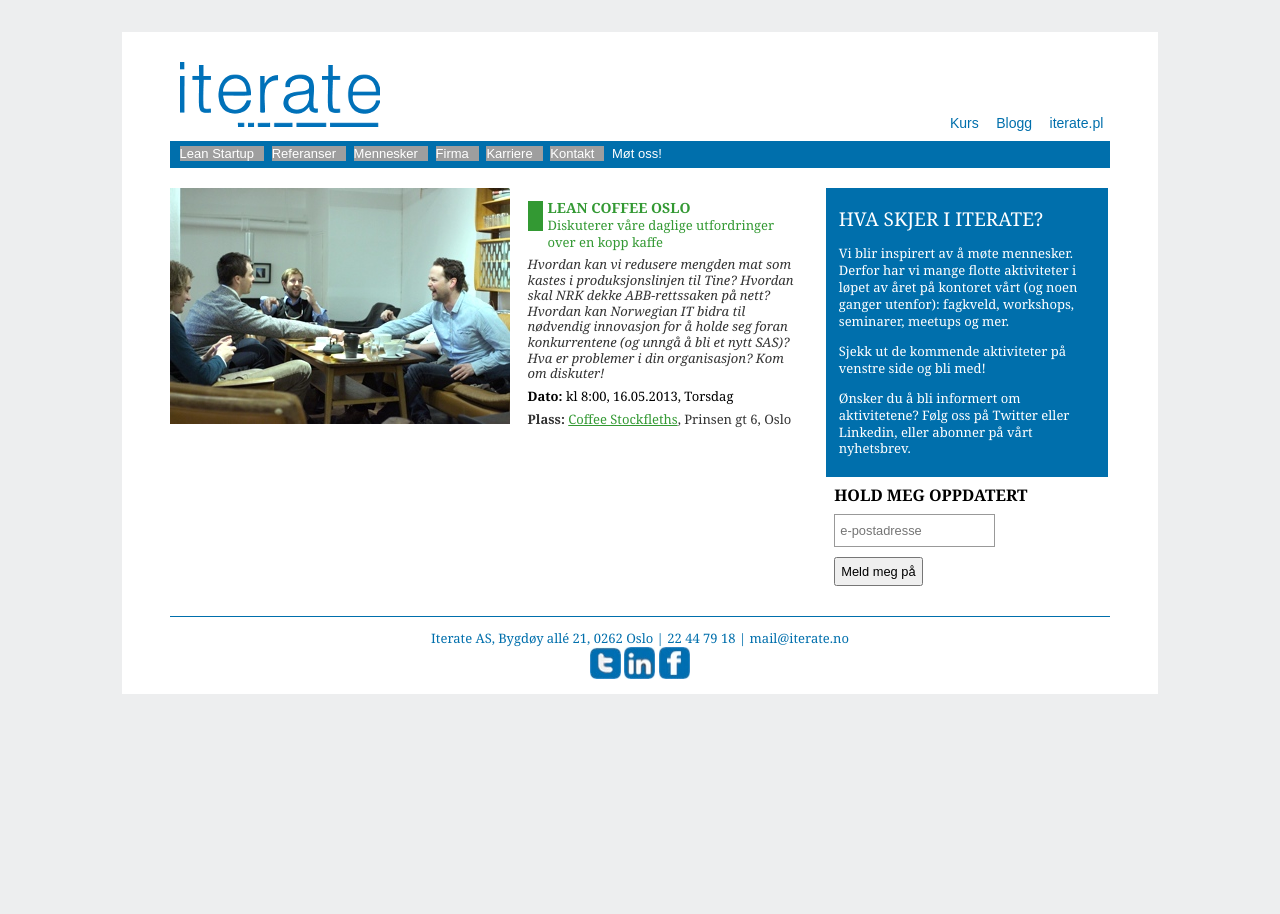
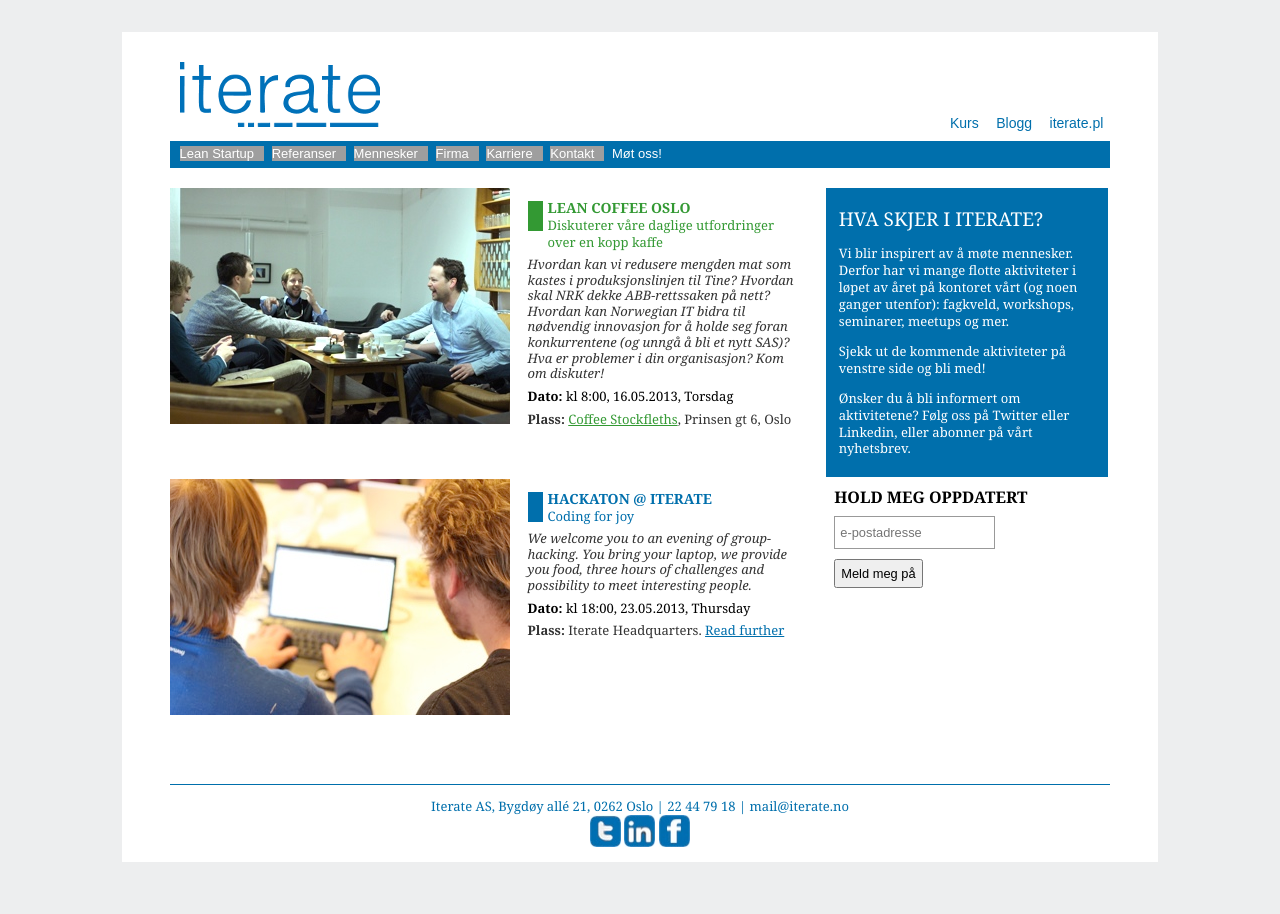
Before and after one commit to therese1g1/iterate.github.com, a Jekyll site: the page built from moetoss/index.html, in a window 1280 px wide. Built offline with Jekyll 4.4.1, drawn with Linux system fonts in a browser that asks for light colours; grey boxes are pictures that could not be loaded.

Commit message:
update fagkveld and møt oss page with Hackaton

```diff
--- a/fagkveld/index.html
+++ b/fagkveld/index.html
@@ -14,7 +14,6 @@ title: Iterate
 
 <img src="/static/images/hackaton.jpg" alt="package">
 
-            <p><em>Subscribe:</em> fagkveld@iterate.no</p>
 
         </article>
 
--- a/moetoss/index.html
+++ b/moetoss/index.html
@@ -42,7 +42,6 @@ title: Iterate
 
     <aside class="grid_5 omega">
 
-
         <div class="sidebar">
             <div class="fakta">
                 <h1>Hva skjer i Iterate?</h1>
@@ -54,6 +53,37 @@ title: Iterate
                 <p>Ønsker du å bli informert om aktivitetene? Følg oss på Twitter eller Linkedin, eller abonner på vårt nyhetsbrev.</p>
 
             </div>
+        </div>
+    </aside>
+
+
+    <div class="grid_11 alpha">
+        <div class="articles">
+            <article class="preview">
+                <div class="preview-image">
+                    <img src="/static/images/motoss-hackaton_340x236.jpg" alt="Hackaton">
+                </div>
+                <div class="preview-text">
+                    <div class="pitch fag">
+                        <div class="marker"></div>
+                        <h2>Hackaton @ Iterate</h2>
+                        <div class="sub-headline">Coding for joy</div>
+
+                        <p>We welcome you to an evening of group-hacking. You bring your laptop, we provide you food, three hours of challenges and possibility to meet interesting people. </p>
+
+                        <em>Dato:</em> kl 18:00, 23.05.2013, Thursday
+                        <p class="ex"><em>Plass:</em> Iterate Headquarters. <a class="ex" href="http://iterate.no/fagkveld">Read further</a> </p>
+                    </div>
+                </div>
+            </article>
+        </div>
+
+    </div>
+
+    <aside class="grid_5 omega">
+
+        <div class="sidebar">
+
             <!-- Begin MailChimp Signup Form -->
             <link href="/static/css/slim-081711.css" rel="stylesheet" type="text/css">
             <div id="mc_embed_signup">
@@ -69,7 +99,7 @@ title: Iterate
             <!--End mc_embed_signup-->
 
         </div>
-
     </aside>
 
+
 </div>
```
Also changed, not shown: static/images/hackaton.jpg, static/images/motoss-hackaton_340x236.jpg (added).
